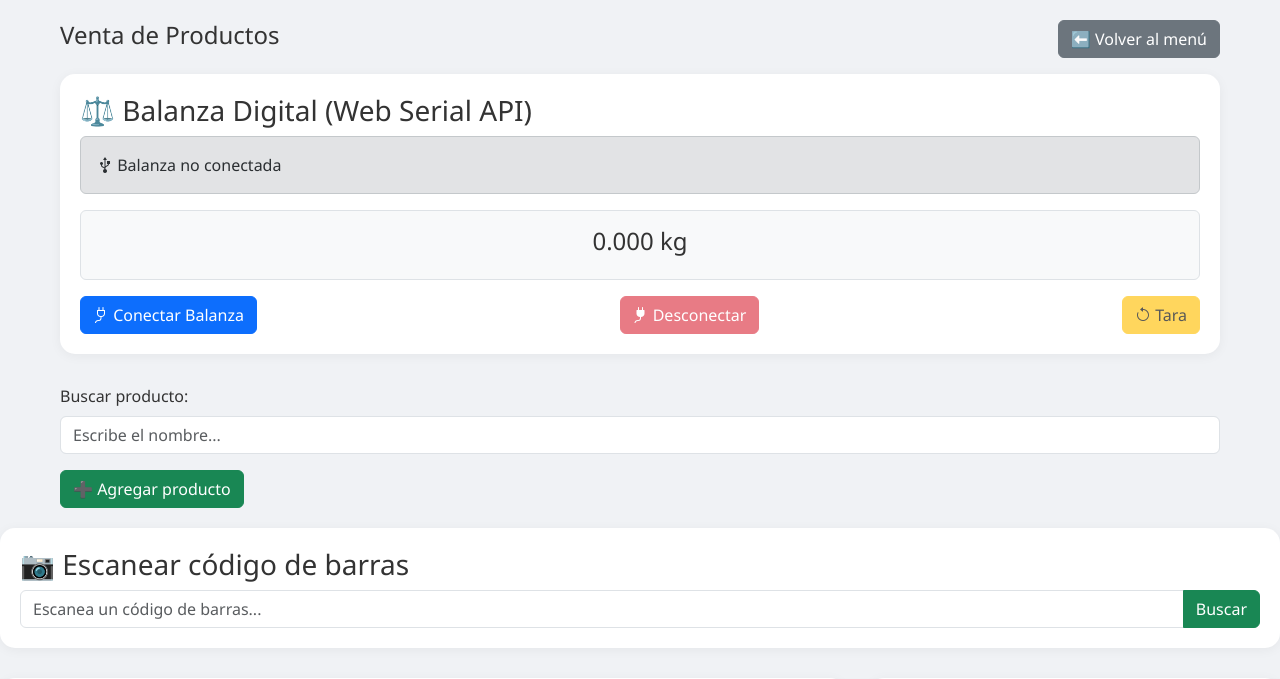
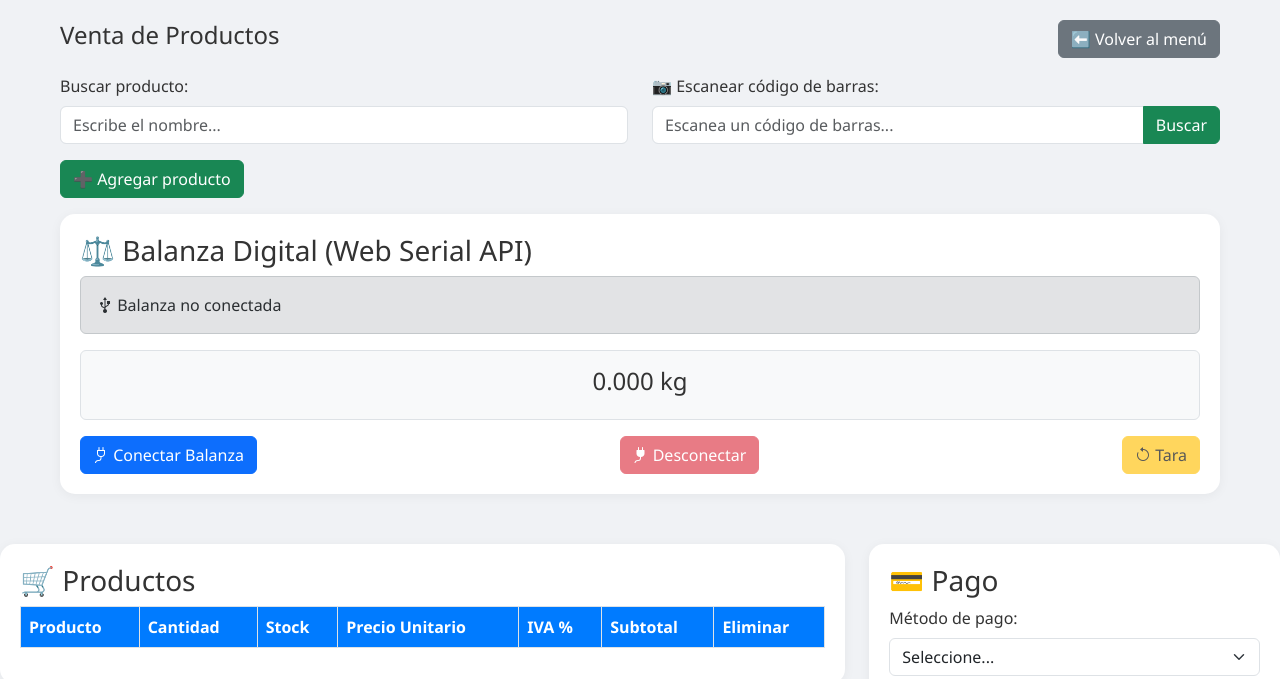
Before and after one commit to Ventas/Ventas67, a FastAPI app: page /sales in a window 1280 px wide. Shown: the top 679 px of the page. Run offline with FastAPI, Linux system fonts and the light colour scheme; data that the repository does not hold is empty.

Commit message:
Update sales.html

```diff
--- a/templates/sales.html
+++ b/templates/sales.html
@@ -66,7 +66,25 @@
     <a href="/menu" class="btn btn-secondary">⬅️ Volver al menú</a>
   </div>
 
-<div class="barcode-section">
+  <!-- Sección de búsqueda y escáner alineados -->
+  <div class="row mb-3">
+    <div class="col-md-6">
+      <label for="search" class="form-label">Buscar producto:</label>
+      <input type="text" id="search" class="form-control" placeholder="Escribe el nombre..." oninput="filterProducts()">
+    </div>
+    <div class="col-md-6">
+      <label for="barcode-input" class="form-label">📷 Escanear código de barras:</label>
+      <div class="input-group">
+        <input type="text" id="barcode-input" class="form-control" placeholder="Escanea un código de barras...">
+        <button class="btn btn-success" onclick="scanBarcode()">Buscar</button>
+      </div>
+    </div>
+  </div>
+
+  <button type="button" class="btn btn-success mb-3" onclick="addProduct()">➕ Agregar producto</button>
+
+  <!-- Sección de balanza -->
+  <div class="barcode-section">
     <h3>⚖️ Balanza Digital (Web Serial API)</h3>
 
     <!-- Estado de conexión -->
@@ -91,23 +109,8 @@
             <i class="bi bi-arrow-counterclockwise"></i> Tara
         </button>
     </div>
+  </div>
 </div>
-<div class="mb-3">
-      <label for="search" class="form-label">Buscar producto:</label>
-      <input type="text" id="search" class="form-control" placeholder="Escribe el nombre..." oninput="filterProducts()">
-    </div>
-    <button type="button" class="btn btn-success" onclick="addProduct()">➕ Agregar producto</button>
-  </div>
-
- <!-- Escáner -->
-  <div class="barcode-section">
-    <h3>📷 Escanear código de barras</h3>
-    <div class="input-group">
-      <input type="text" id="barcode-input" class="form-control" placeholder="Escanea un código de barras...">
-      <button class="btn btn-success" onclick="scanBarcode()">Buscar</button>
-    </div>
-  </div>
-
   <!-- Formulario de venta -->
   <form method="post" action="/process-sale" onsubmit="return validateForm()">
     <div class="row g-4">
```
